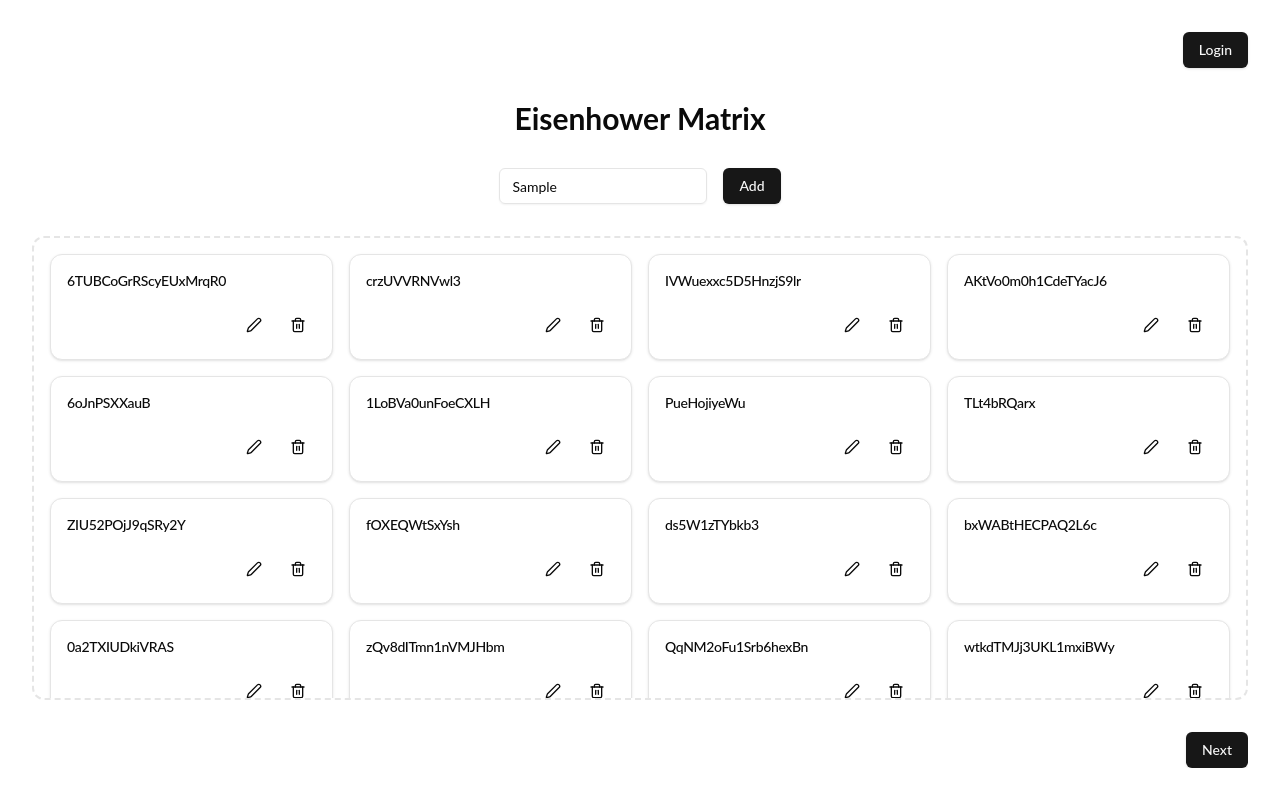
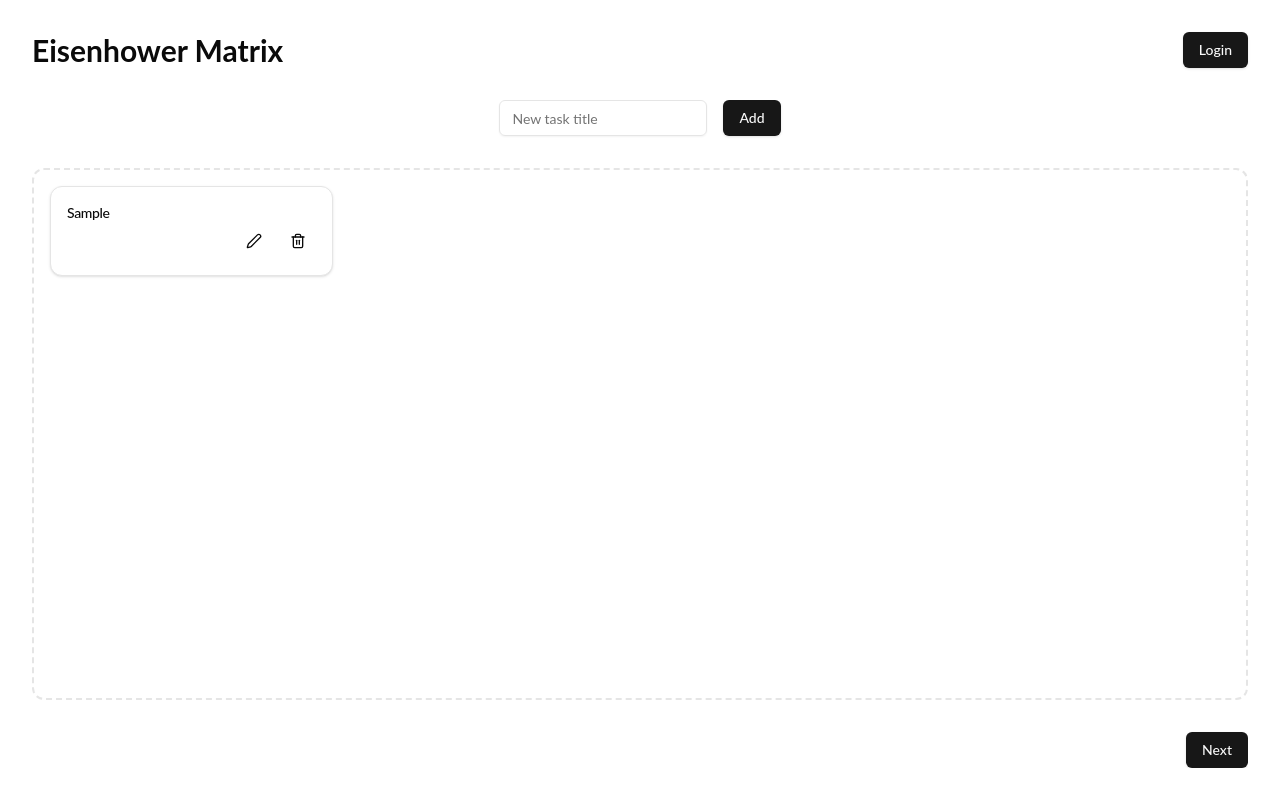
Before and after one commit to Pawel-Gnat/eisenhower-frontend, a React (Vite) app: page / in a window 1280 px wide. Both pictures are taken after typing "Sample" into the empty fields and a click on the button "Add". Built offline with nearby package versions, Linux system fonts and the light colour scheme.

Commit message:
feat: create and delete task

```diff
--- a/src/App.tsx
+++ b/src/App.tsx
@@ -1,22 +1,21 @@
 import { TaskForm } from './components/task-form';
 import { TasksGrid } from './components/tasks-grid';
 import { Button } from './components/ui/button';
+import { TaskContextProvider } from './context/task-context';
+import { Header } from './components/header';
 
 function App() {
   return (
-    <>
-      <header className="text-right">
-        <Button>Login</Button>
-      </header>
-      <main className="mt-4 flex flex-1 flex-col gap-4 sm:mt-8 sm:gap-8 overflow-hidden">
-        <h1 className="text-center text-3xl font-bold">Eisenhower Matrix</h1>
+    <TaskContextProvider>
+      <Header />
+      <main className="mt-4 flex flex-1 flex-col gap-4 overflow-hidden sm:mt-8 sm:gap-8">
         <TaskForm />
         <TasksGrid />
         <div className="text-right">
           <Button>Next</Button>
         </div>
       </main>
-    </>
+    </TaskContextProvider>
   );
 }
 
--- /dev/null
+++ b/src/components/header.tsx
@@ -0,0 +1,11 @@
+import { HeadingH1 } from './typography';
+import { Button } from './ui/button';
+
+export const Header = () => {
+  return (
+    <header className="flex flex-row items-center justify-between gap-4">
+      <HeadingH1 text="Eisenhower Matrix" />
+      <Button>Login</Button>
+    </header>
+  );
+};
--- a/src/components/task-card.tsx
+++ b/src/components/task-card.tsx
@@ -3,18 +3,25 @@
 import { Edit2, Trash2 } from 'lucide-react';
 
 interface TaskCardProps {
+  id: string;
   title: string;
+  onDelete: (id: string) => void;
 }
 
-export const TaskCard = ({ title }: TaskCardProps) => {
+export const TaskCard = ({ id, title, onDelete }: TaskCardProps) => {
   return (
-    <Card className="mx-auto w-full max-w-md p-4 transition-shadow hover:shadow-md">
+    <Card className="mx-auto flex w-full max-w-md flex-col justify-between p-4 transition-shadow hover:shadow-md">
       <CardTitle className="truncate text-sm font-medium">{title}</CardTitle>
-      <div className="mt-4 space-x-2 text-right">
+      <div className="space-x-2 text-right">
         <Button variant="ghost" size="icon" onClick={() => {}} aria-label="Edit task">
           <Edit2 className="h-4 w-4" />
         </Button>
-        <Button variant="ghost" size="icon" onClick={() => {}} aria-label="Delete task">
+        <Button
+          variant="ghost"
+          size="icon"
+          onClick={() => onDelete(id)}
+          aria-label="Delete task"
+        >
           <Trash2 className="h-4 w-4" />
         </Button>
       </div>
--- a/src/components/task-form.tsx
+++ b/src/components/task-form.tsx
@@ -13,8 +13,12 @@
   FormMessage,
 } from '@/components/ui/form';
 import { Input } from '@/components/ui/input';
+import { useContext } from 'react';
+import { TaskContext } from '@/context/task-context';
 
 export const TaskForm = () => {
+  const { setTasks } = useContext(TaskContext);
+
   const form = useForm<z.infer<typeof TaskFormSchema>>({
     resolver: zodResolver(TaskFormSchema),
     defaultValues: {
@@ -23,7 +27,8 @@
   });
 
   function onSubmit(values: z.infer<typeof TaskFormSchema>) {
-    console.log(values);
+    setTasks((prev) => [...prev, { id: self.crypto.randomUUID(), title: values.title }]);
+    form.reset();
   }
 
   return (
--- a/src/components/tasks-grid.tsx
+++ b/src/components/tasks-grid.tsx
@@ -1,51 +1,30 @@
+import { TaskContext } from '@/context/task-context';
 import { TaskCard } from './task-card';
+import { useContext } from 'react';
 
 export const TasksGrid = () => {
+  const { tasks, setTasks } = useContext(TaskContext);
+
+  const handleTaskDelete = (id: string) => {
+    setTasks((prev) => prev.filter((task) => task.id !== id));
+  };
+
   return (
-    <div className="relative mx-auto grid w-full max-w-screen-2xl flex-1 grid-cols-auto-fill gap-4 overflow-y-auto rounded-xl border-2 border-dashed p-4">
-      <TaskCard title="6TUBCoGrRScyEUxMrqR0" />
-      <TaskCard title="crzUVVRNVwl3" />
-      <TaskCard title="IVWuexxc5D5HnzjS9lr" />
-      <TaskCard title="AKtVo0m0h1CdeTYacJ6" />
-      <TaskCard title="6oJnPSXXauB" />
-      <TaskCard title="1LoBVa0unFoeCXLH" />
-      <TaskCard title="PueHojiyeWu" />
-      <TaskCard title="TLt4bRQarx" />
-      <TaskCard title="ZIU52POjJ9qSRy2Y" />
-      <TaskCard title="fOXEQWtSxYsh" />
-      <TaskCard title="ds5W1zTYbkb3" />
-      <TaskCard title="bxWABtHECPAQ2L6c" />
-      <TaskCard title="0a2TXIUDkiVRAS" />
-      <TaskCard title="zQv8dITmn1nVMJHbm" />
-      <TaskCard title="QqNM2oFu1Srb6hexBn" />
-      <TaskCard title="wtkdTMJj3UKL1mxiBWy" />
-      <TaskCard title="HR1KD4hmVsSqE" />
-      <TaskCard title="dBLEcOONHbFbzZ97Dm" />
-      <TaskCard title="AE64iyp0ww" />
-      <TaskCard title="g4picp8ufwx" />
-      <TaskCard title="MiDfjBIHHaYJwwG" />
-      <TaskCard title="IzkeWkASr7a1uA8zuF1w" />
-      <TaskCard title="Tf3I4Bv3KNP1T6qNNu" />
-      <TaskCard title="ZAmdqaDVDGUwIqDkDj" />
-      <TaskCard title="bHR0n2lRsz5LlBJYnqeu" />
-      <TaskCard title="Agop3ove3INRmH8j" />
-      <TaskCard title="1X85Z1fth5Feua" />
-      <TaskCard title="hKNncVyopOcMAwUA" />
-      <TaskCard title="8eSIPmwitYT" />
-      <TaskCard title="22tnO5z4wRtvA6P" />
-      <TaskCard title="lhLvA8QkyQK1" />
-      <TaskCard title="bRrIfr7VH436qSlX6iLS" />
-      <TaskCard title="kUT9erfRLUokBD8" />
-      <TaskCard title="6ygt0cpikG3qtIu" />
-      <TaskCard title="O0e2FJxngO75w" />
-      <TaskCard title="gOMbcifyPS3" />
-      <TaskCard title="XbZlHOIQCWOG" />
-      <TaskCard title="rlBIK7eG9CMNsgrcAOl1" />
-      <TaskCard title="YEtPSGNHFY3" />
-
-      {/* <p className="absolute left-1/2 top-1/2 -translate-x-1/2 -translate-y-1/2">
-        No tasks
-      </p> */}
+    <div className="grid-rows-auto-fill relative mx-auto grid w-full max-w-screen-2xl flex-1 grid-cols-auto-fill gap-4 overflow-y-auto rounded-xl border-2 border-dashed p-4">
+      {tasks.length > 0 ? (
+        tasks.map((task) => (
+          <TaskCard
+            key={task.id}
+            title={task.title}
+            id={task.id}
+            onDelete={handleTaskDelete}
+          />
+        ))
+      ) : (
+        <p className="absolute left-1/2 top-1/2 -translate-x-1/2 -translate-y-1/2">
+          Please add at least few tasks
+        </p>
+      )}
     </div>
   );
 };
--- /dev/null
+++ b/src/components/typography.tsx
@@ -0,0 +1,7 @@
+interface TextProps {
+  text: string;
+}
+
+export const HeadingH1 = ({ text }: TextProps) => {
+  return <h1 className="text-center text-2xl font-bold sm:text-3xl">{text}</h1>;
+};
--- /dev/null
+++ b/src/context/task-context.tsx
@@ -0,0 +1,35 @@
+import { Task } from '@/types';
+import {
+  createContext,
+  Dispatch,
+  ReactNode,
+  SetStateAction,
+  useEffect,
+  useState,
+} from 'react';
+
+interface TaskContextProviderProps {
+  children: ReactNode;
+}
+
+interface TaskContextProps {
+  tasks: Task[];
+  setTasks: Dispatch<SetStateAction<Task[]>>;
+}
+
+export const TaskContext = createContext<TaskContextProps>({
+  tasks: [],
+  setTasks: () => {},
+});
+
+export const TaskContextProvider = ({ children }: TaskContextProviderProps) => {
+  const [tasks, setTasks] = useState<Task[]>([]);
+
+  useEffect(() => {
+    console.log(tasks);
+  }, [tasks]);
+
+  return (
+    <TaskContext.Provider value={{ tasks, setTasks }}>{children}</TaskContext.Provider>
+  );
+};
--- a/src/schemas/index.ts
+++ b/src/schemas/index.ts
@@ -1,7 +1,7 @@
 import { z } from 'zod';
 
 export const TaskFormSchema = z.object({
-  title: z.string().min(2, {
-    message: 'Title must be at least 2 characters.',
+  title: z.string().min(1, {
+    message: 'Title must be at least 1 character.',
   }),
 });
--- /dev/null
+++ b/src/types/index.ts
@@ -0,0 +1,4 @@
+export type Task = {
+  id: string;
+  title: string;
+};
--- a/tailwind.config.js
+++ b/tailwind.config.js
@@ -11,6 +11,9 @@
       },
       gridTemplateColumns: {
         'auto-fill': 'repeat(auto-fill, minmax(240px, 1fr))',
+      },
+      gridTemplateRows: {
+        'auto-fill': 'repeat(auto-fill, 90px)',
       },
       colors: {
         background: 'hsl(var(--background))',
```
